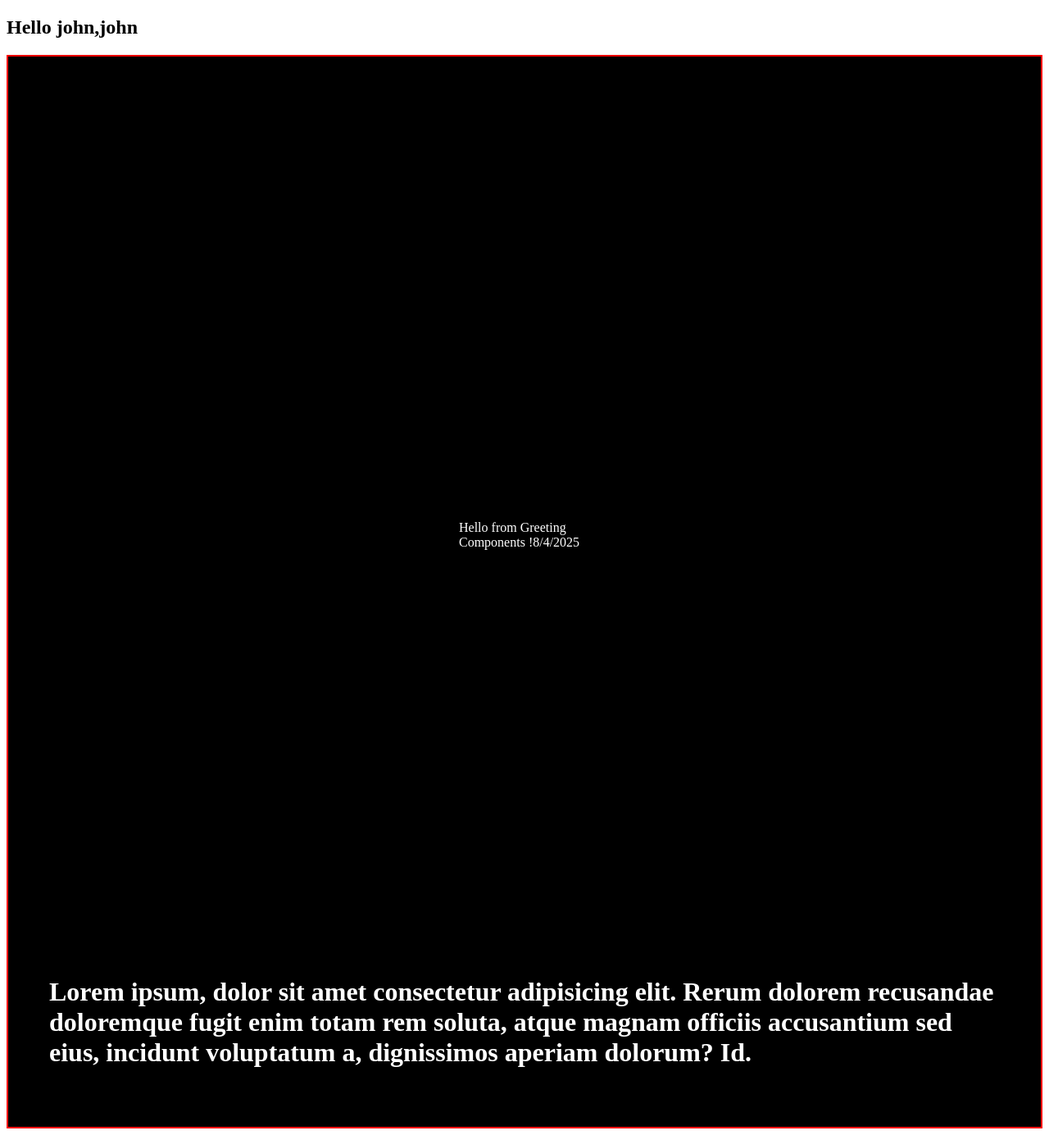
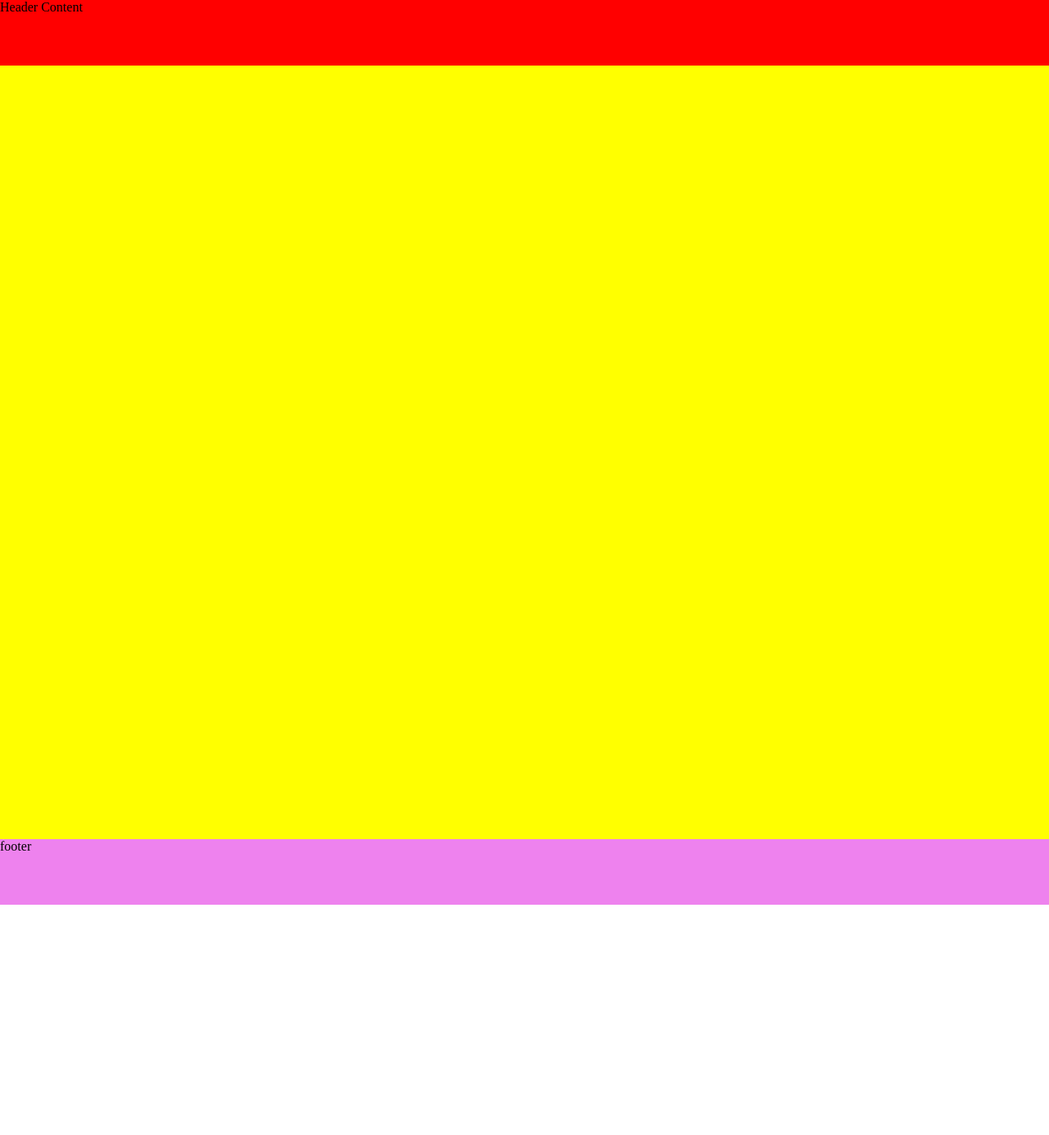
Before and after one commit to kamalrajms/vignesh, a React (Vite) app: page / in a window 1280 px wide. Shown: the whole page at 82% size. After the commit the page ends 1104 px from the top, so only its background shows below. Built offline with nearby package versions, Linux system fonts and the light colour scheme.

Commit message:
Header,footer,main

```diff
--- a/src/App.jsx
+++ b/src/App.jsx
@@ -1,12 +1,16 @@
 import React from "react";
-import Greeting from "./component/greeting";
-const name = "john";
+import Header from "./component/Header";
+import Footer from "./component/footer";
+import Main from "./component/Main";
 
 export default function App() {
   return (
-    <div>
-      <h2> Hello john,{name}</h2>
-      <Greeting />
-    </div>
+    <>
+      <div className="main-body">
+        <Header />
+        <Main />
+        <Footer />
+      </div>
+    </>
   );
 }
--- /dev/null
+++ b/src/component/Header.jsx
@@ -0,0 +1,5 @@
+import React from "react";
+
+export default function Header() {
+  return <div className="head">Header Content</div>;
+}
--- /dev/null
+++ b/src/component/Main.jsx
@@ -0,0 +1,5 @@
+import React from "react";
+
+export default function Main() {
+  return <div className="main-content">main</div>;
+}
--- /dev/null
+++ b/src/component/footer.jsx
@@ -0,0 +1,5 @@
+import React from "react";
+
+export default function footer() {
+  return <div className="footer">footer</div>;
+}
--- a/src/component/greeting.css
+++ /dev/null
@@ -1,6 +0,0 @@
-.greeting {
-  padding: 50px;
-
-  background: #000;
-  color: #fff;
-}
--- a/src/component/greeting.jsx
+++ /dev/null
@@ -1,19 +0,0 @@
-import React from "react";
-import "./greeting.css";
-import style from "../index.css";
-
-export default function Greeting() {
-  return (
-    <div className="greeting">
-      <p style={{ padding: "500px" }}>
-        Hello from Greeting Components !{new Date().toLocaleDateString()}
-      </p>
-      <h1 className={style.lorem}>
-        Lorem ipsum, dolor sit amet consectetur adipisicing elit. Rerum dolorem
-        recusandae doloremque fugit enim totam rem soluta, atque magnam officiis
-        accusantium sed eius, incidunt voluptatum a, dignissimos aperiam
-        dolorum? Id.
-      </h1>
-    </div>
-  );
-}
--- a/src/index.css
+++ b/src/index.css
@@ -1,7 +1,29 @@
-.greeting {
-  border: 2px solid red;
+* {
+  padding: 0;
+  margin: 0;
+  box-sizing: border-box;
+  border: 0;
 }
 
-.lorem {
-  color: red;
+.main-body {
+  width: 100vw;
+  height: 100vh;
+  background: #000;
 }
+.head {
+  background: red;
+  width: 100%;
+  height: 10vh;
+  position: fixed;
+  top: 0;
+}
+.footer {
+  background: violet;
+  width: 100%;
+  height: 10vh;
+}
+.main-content {
+  background: yellow;
+  width: 100%;
+  height: 80vw;
+}
```
Also changed, not shown: src/text.txt (added).
